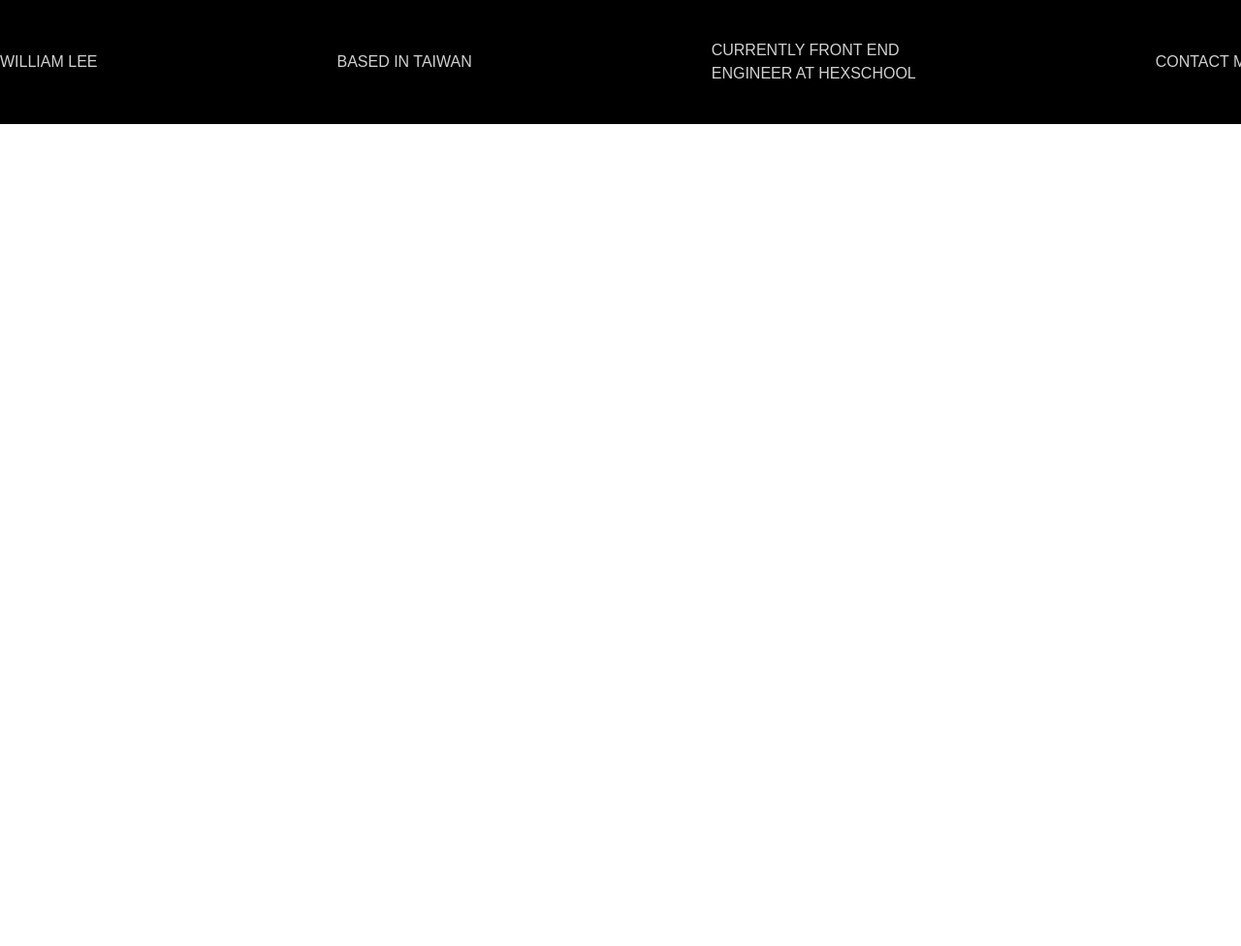
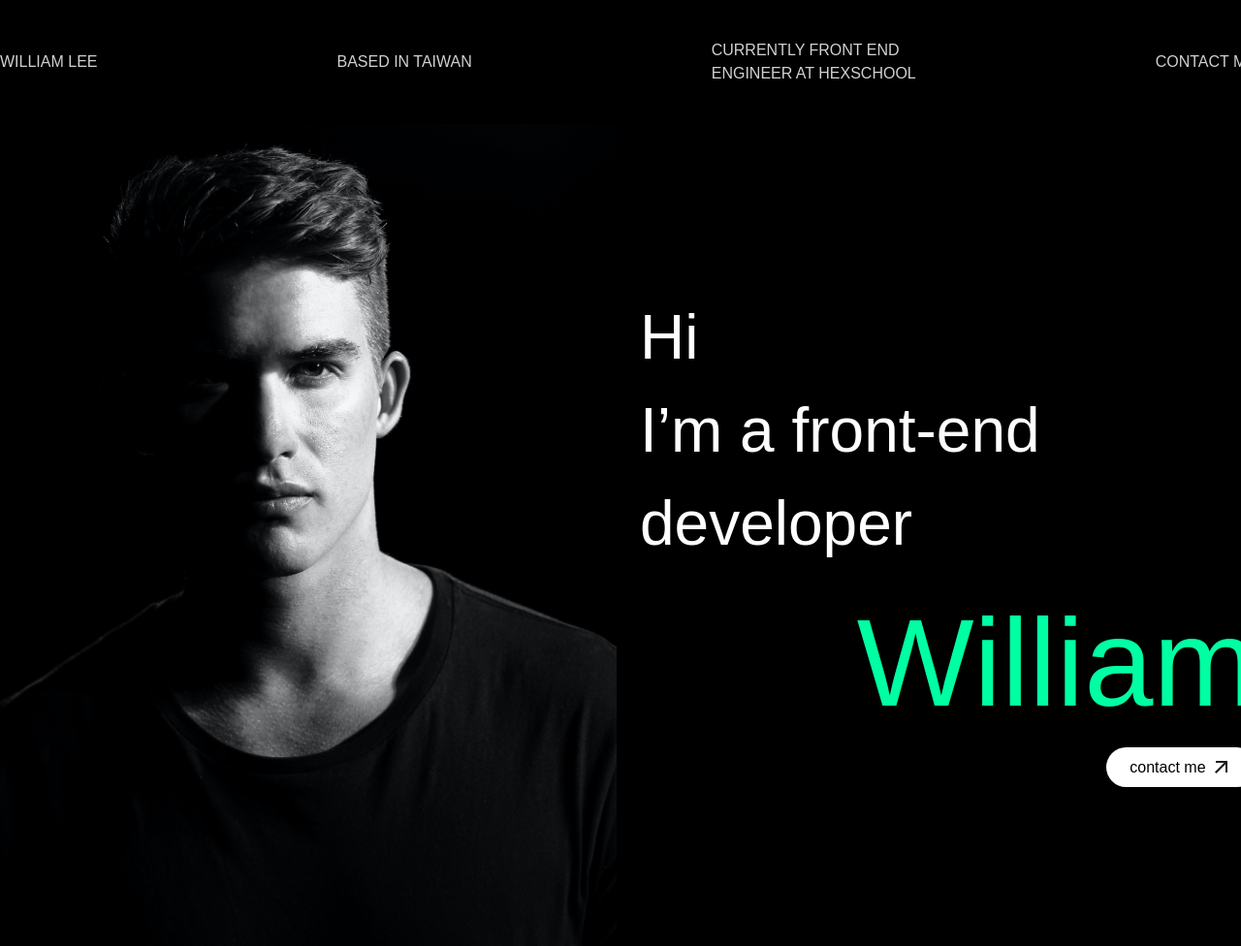
Before and after one commit to lynnliang34/-Hexschool-2024-CSS-homework-w2-Personal-Website, a plain HTML site: page index.html in a window 1280 px wide. Shown: the whole page at 97% size. Before the commit the page ends 800 px from the top, so only its background shows below. Drawn offline with Linux system fonts and the light colour scheme; a web font is replaced by a local one.

Commit message:
完成 Banner

```diff
--- a/index.html
+++ b/index.html
@@ -14,10 +14,11 @@
     />
   </head>
   <body>
+    <!-- 導覽列 -->
     <header class="bg-black">
       <nav class="container py-10">
         <ul
-          class="nav-items d-flex text-gray justify-content-between align-items-center"
+          class="nav-items text-gray d-flex justify-content-between align-items-center"
         >
           <li class="nav-item"><a href="#">WILLIAM LEE</a></li>
           <li class="nav-item"><a href="#">BASED IN TAIWAN</a></li>
@@ -31,5 +32,23 @@
         </ul>
       </nav>
     </header>
+    <!-- Banner -->
+    <div class="banner bg-black">
+      <div class="container d-flex justify-content-between align-items-center">
+        <img class="mr-6" src="img/people.png" alt="William's photo" />
+        <div class="text-white">
+          <h1 class="h3">
+            Hi<br />
+            I’m a front-end developer
+            <p class="h1 text-primary text-right">William</p>
+          </h1>
+          <div class="text-right">
+            <a class="btn btn-light" href="#"
+              >contact me <img src="img/arrow_outward.png" alt="arrow icon"
+            /></a>
+          </div>
+        </div>
+      </div>
+    </div>
   </body>
 </html>
--- a/style.css
+++ b/style.css
@@ -158,13 +158,21 @@ body {
   line-height: 1.5;
 }
 
-/* 字體大小 */
-h1 {
-  font-style: 128px;
+.text-right {
+  text-align: right;
 }
 
-h2 {
+/* 字體大小 */
+.h1 {
+  font-size: 128px;
+}
+
+.h2 {
   font-size: 40px;
+}
+
+.h3 {
+  font-size: 64px;
 }
 
 .fs-1 {
@@ -186,6 +194,10 @@ h2 {
 
 .text-gray {
   color: #d1d1d1;
+}
+
+.text-white {
+  color: #ffffff;
 }
 
 .bg-black {
@@ -211,6 +223,21 @@ h2 {
   padding-bottom: 40px;
 }
 
+.mr-6 {
+  margin-right: 24px;
+}
+
+/* 按鈕 */
+.btn {
+  padding: 12px 24px;
+  border-radius: 32px;
+}
+
+.btn-light {
+  background: white;
+  color: black;
+}
+
 /* header */
 .nav-item {
   transition: 1s;
```
Also changed, not shown: img/instagram.png (renamed from img/instagram (2).png).
